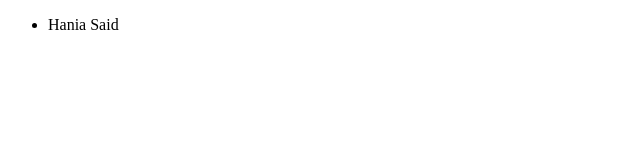
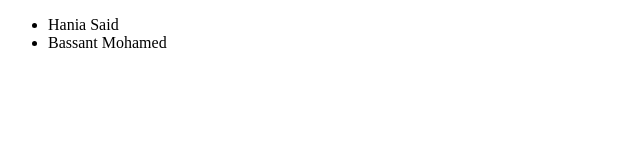
Before and after one commit to HaniaSaid110/version-control-lab-1, a plain HTML site: page index.html in a window 1280 px wide. Shown: the whole page, without its empty margins (0-640 px from the left). Drawn offline with Linux system fonts and the light colour scheme.

Commit message:
Second commit: Bassant
second commit: Basaant

```diff
--- a/index.html
+++ b/index.html
@@ -8,6 +8,7 @@
   <body>
     <ul>
       <li>Hania Said</li>
+      <li>Bassant Mohamed</li>
     </ul>
   </body>
 </html>
```
